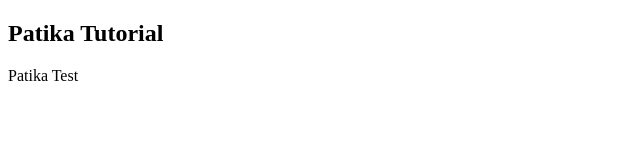
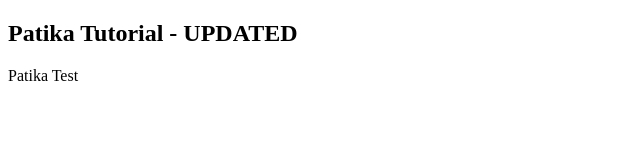
Before and after one commit to Gundulfn/patikaodev01, a plain HTML site: page index.html in a window 1280 px wide. Shown: the whole page, without its empty margins (0-640 px from the left). Drawn offline with Linux system fonts and the light colour scheme.

Commit message:
Updated index Headline

```diff
--- a/index.html
+++ b/index.html
@@ -7,7 +7,7 @@
     <title>Document</title>
 </head>
 <body>
-    <h2>Patika Tutorial</h2>
+    <h2>Patika Tutorial - UPDATED</h2>
     <p> Patika Test</p>
 </body>
 </html>
```
